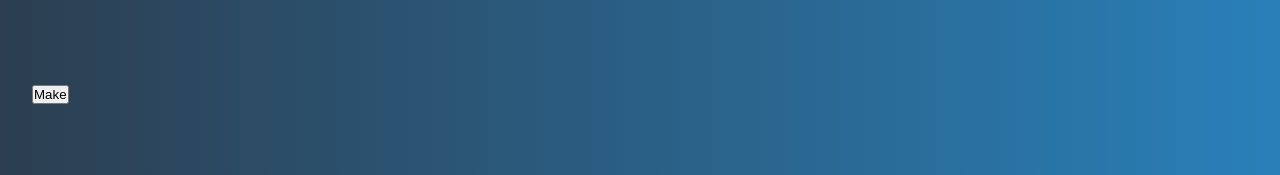
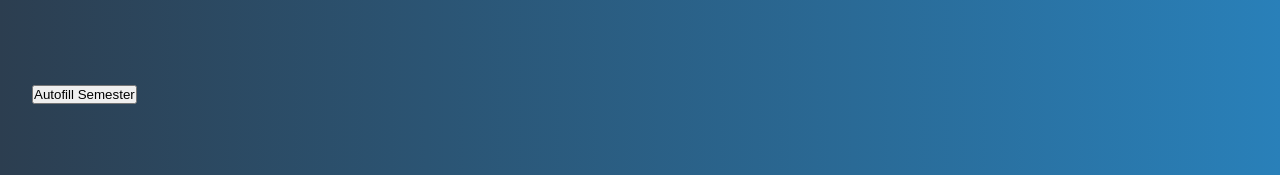
Before and after one commit to mreid21/mockup-v3, a React (Create React App) app: page / in a window 1280 px wide. Shown: the top 175 px of the page. Built offline with nearby package versions, Linux system fonts and the light colour scheme.

Commit message:
changed button text

```diff
--- a/src/App.js
+++ b/src/App.js
@@ -3,8 +3,6 @@ import './styles/App.scss';
 import Semester from './components/Semester';
 
 function App() {
-
-
 
   //setTaken(coursesTaken.set('Spring 2022', ))
   //setTaken(coursesTaken.set('Fall 2022', ))
@@ -54,7 +52,7 @@ function App() {
         {mapped}
       </div>
       <div>
-      <button onClick={autoCompleteSemester}>Make</button>
+      <button onClick={autoCompleteSemester}>Autofill Semester</button>
       </div>
     </main>
   );
```
